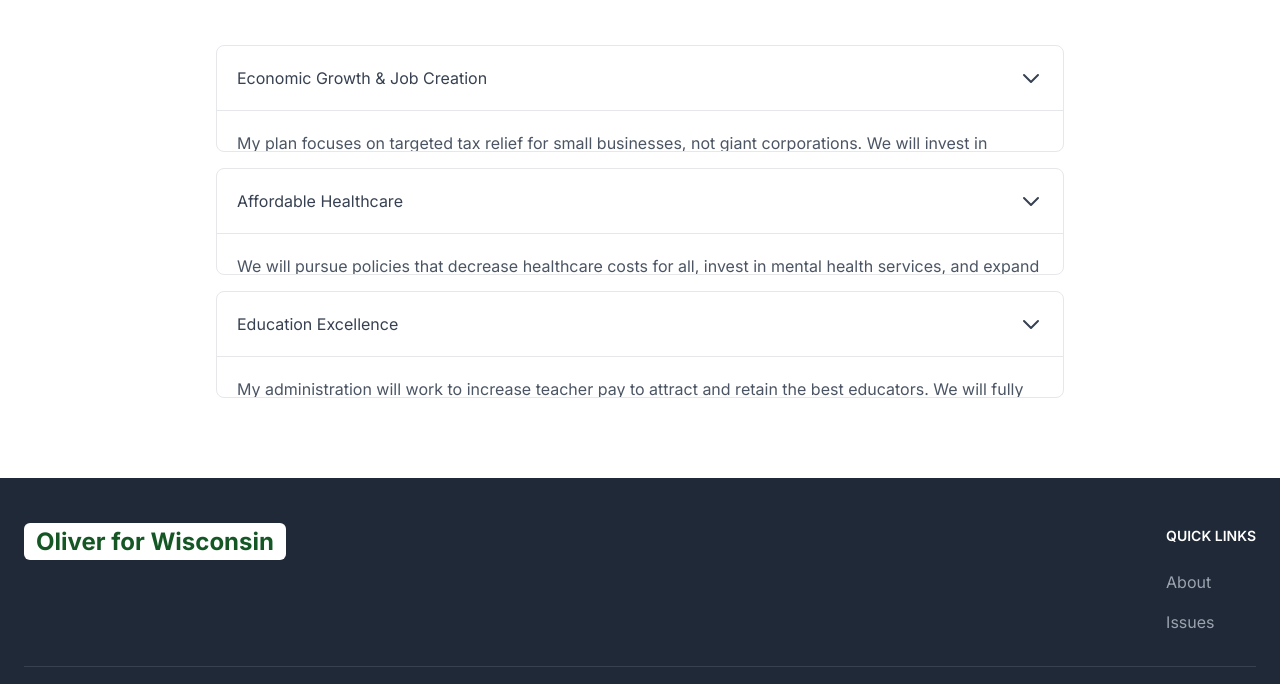
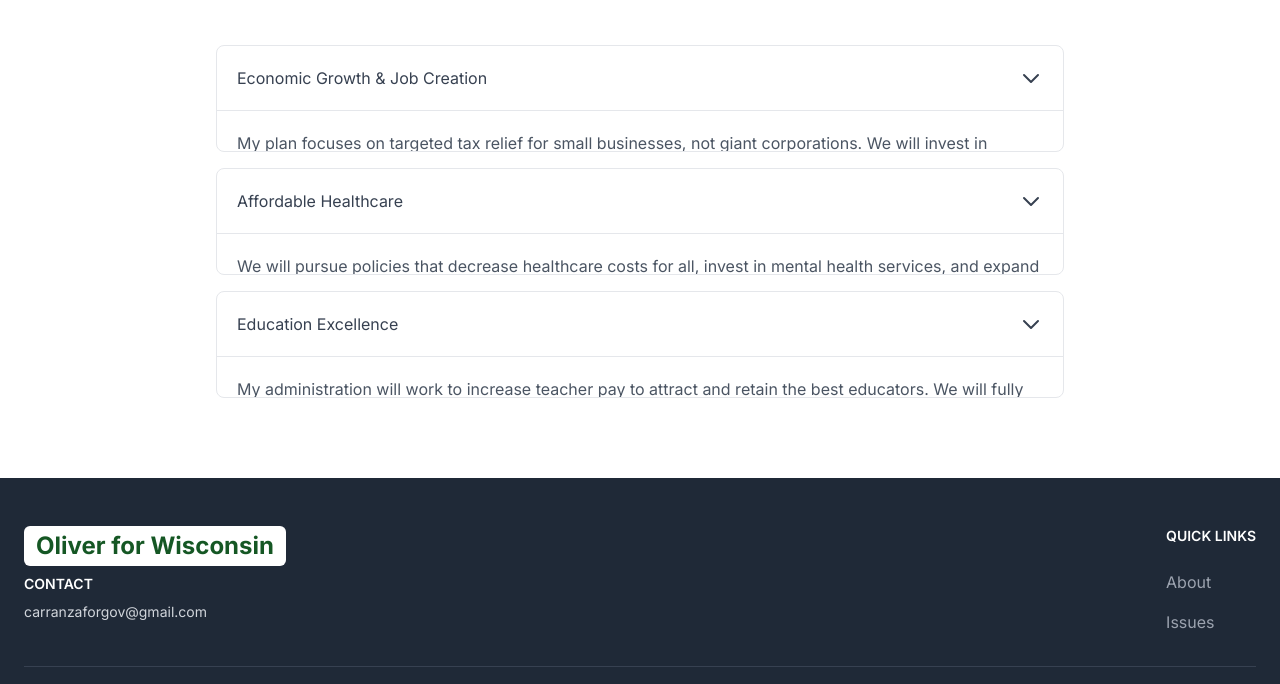
Before and after one commit to OliverCarranza/OliverCarranza.github.io, a plain HTML site: page index.html in a window 1280 px wide. Shown: the part 1863-2547 px from the top of the page. Drawn offline with nearby package versions, Linux system fonts and the light colour scheme.

Commit message:
Added contact info

```diff
--- a/index.html
+++ b/index.html
@@ -259,8 +259,10 @@
         <footer id="footer" class="bg-gray-800 text-white">
             <div class="container mx-auto py-12 px-6">
                 <div class="md:flex md:justify-between">
-                    <div class="mb-6 md:mb-0">
+                    <div class="mb-6 md:mb-0 flex flex-col gap-2">
                         <a href="#" class="text-2xl font-bold bg-white text-green-primary px-3 py-1 rounded-md">Oliver for Wisconsin</a>
+                        <h3 class="mb-0 text-sm font-semibold uppercase">Contact</h3>
+                        <a href="mailto:carranzaforgov@gmail.com" class="text-sm text-gray-300 hover:text-white">carranzaforgov@gmail.com</a>
                     </div>
                     <div class="grid grid-cols-2 gap-8 sm:gap-6 sm:grid-cols-1">
                         <div>
```
